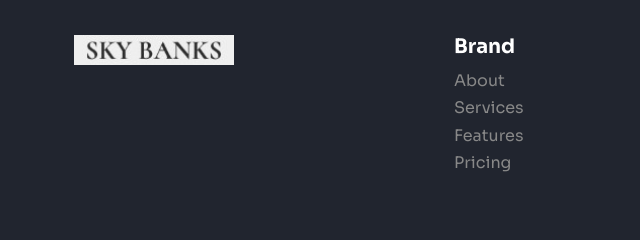
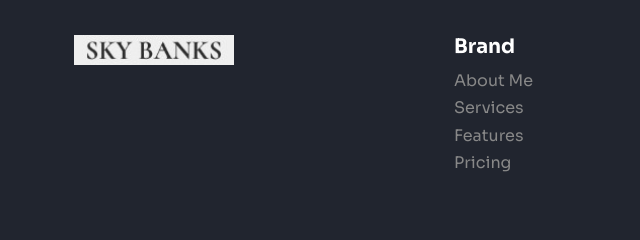
Before and after one commit to VarunRajMaurya/SkyBanks, a plain HTML site: page index.html in a window 1280 px wide. Shown: the part 3834-4074 px from the top of the page, 8-648 px from the left. Drawn offline with nearby package versions, Linux system fonts and the light colour scheme.

Commit message:
Update index.html

```diff
--- a/index.html
+++ b/index.html
@@ -264,7 +264,7 @@
                     <div class="col-lg-2">
                         <h5 class="text-white">Brand</h5>
                         <ul class="list-unstyled">
-                            <li><a href="https://varunrajmaurya.github.io/webdev/">About</a></li>
+                            <li><a href="https://varunrajmaurya.github.io/webdev/">About Me</a></li>
                             <li><a href="#">Services</a></li>
                             <li><a href="#">Features</a></li>
                             <li><a href="#">Pricing</a></li>
```
